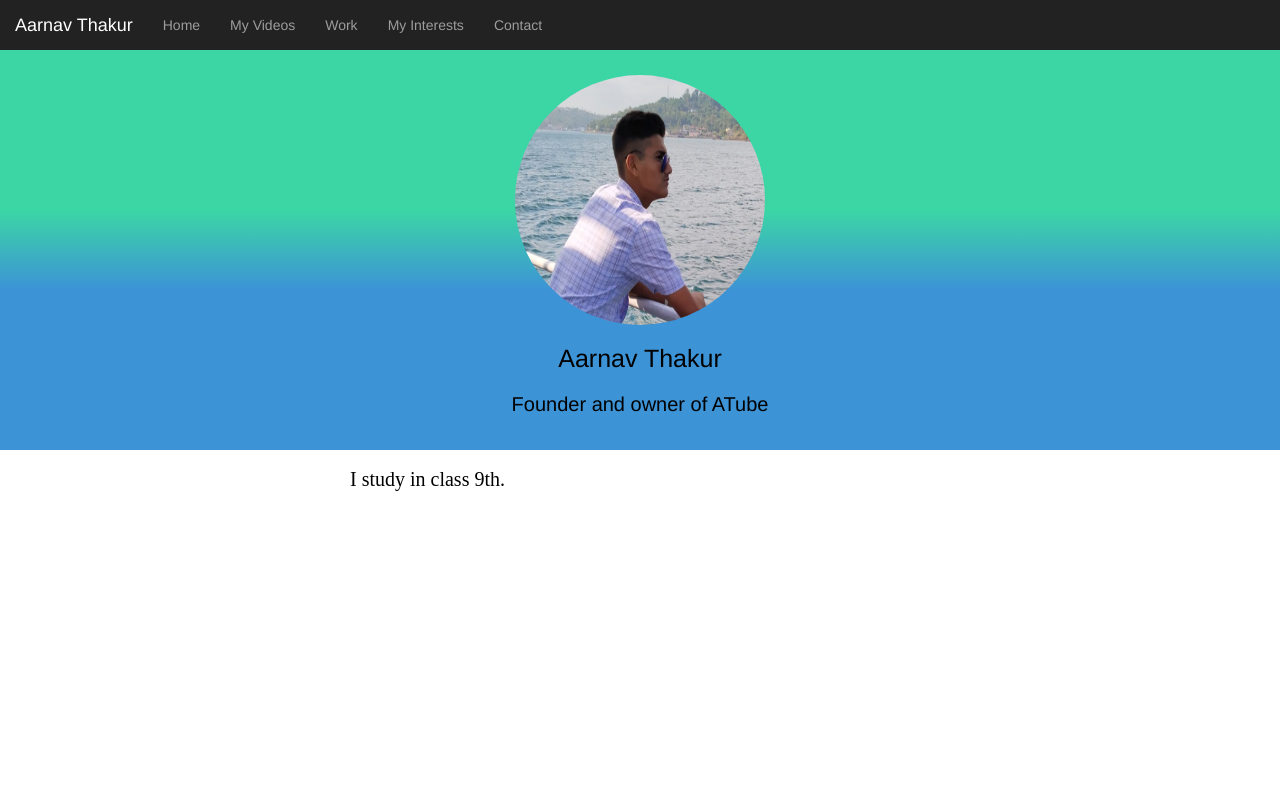
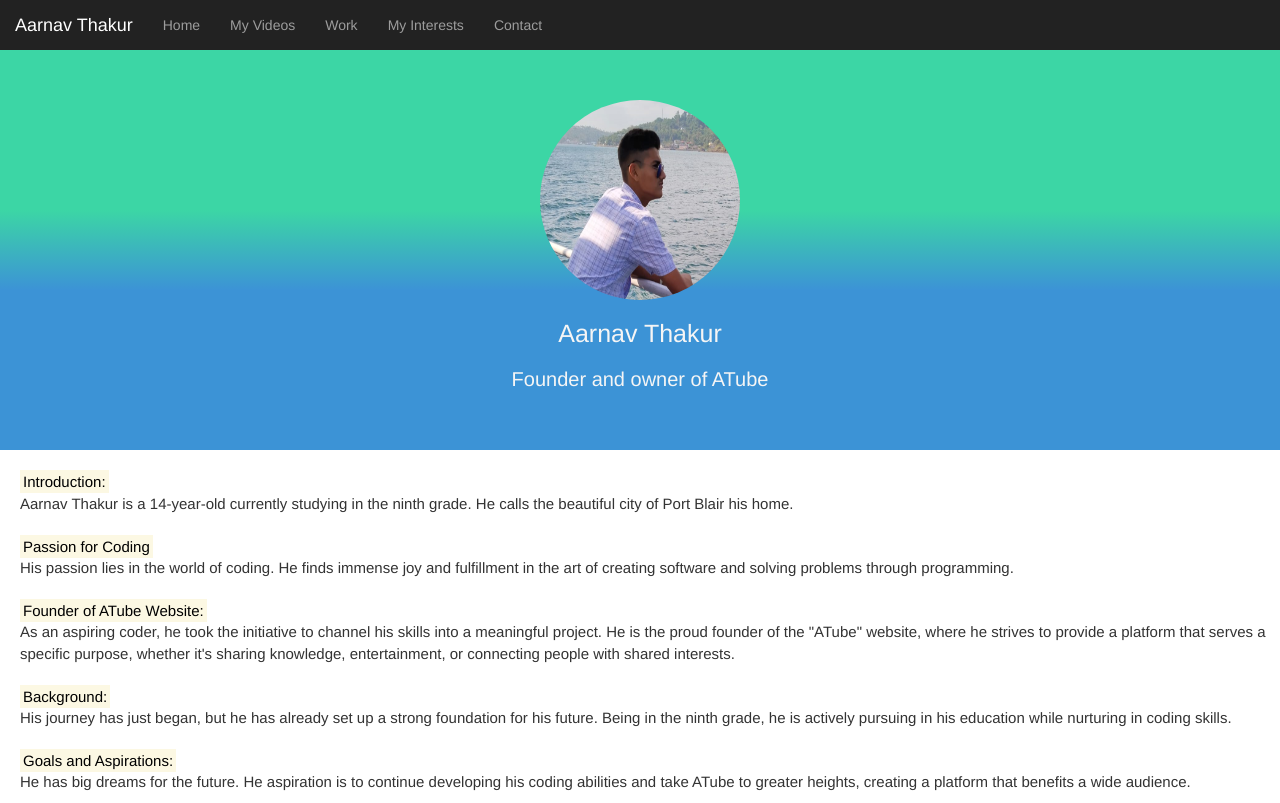
Before and after one commit to aarnav2506/My-biography, a plain HTML site: page index.html in a window 1280 px wide. Drawn offline with nearby package versions, Linux system fonts and the light colour scheme.

Commit message:
Add files via upload

```diff
--- a/index.html
+++ b/index.html
@@ -11,6 +11,7 @@
     <link rel="stylesheet" href="https://cdnjs.cloudflare.com/ajax/libs/font-awesome/4.7.0/css/font-awesome.min.css">
     <link rel="stylesheet" type="text/css" href="style.css">
 </head>
+
 <body>
     <nav class="navbar-inverse my_nav_bar">
         <div class="navbar-header">
@@ -23,7 +24,7 @@
         </div>
         <div class="collapse navbar-collapse" id="myNavbar">
             <ul class="nav navbar-nav">
-                <li><a href="#welcome">Home </a></li>
+                <li><a href="#">Home </a></li>
                 <li><a href="#videos"> My Videos</a></li>
                 <li><a href="#works"> Work </a></li>
                 <li><a href="#writing"> My Interests</a></li>
@@ -35,8 +36,9 @@
         <div class="parallax-inner">
             <img src="Screenshot%202023-09-30%20134710.png" class="profile" class="responsive">
 
-            <h1>  <span id="name"> Aarnav Thakur</span></h1>
-            <h2> Founder and  owner of ATube</h2>
+            <h1> <span id="name"> Aarnav Thakur</span></h1>
+
+            <h2> Founder and owner of ATube</h2>
 
 
         </div>
@@ -47,24 +49,37 @@
         <div class="line">
         </div>
         <p>
+            <br>
 
-       I study in class 9th.
+            <mark> Introduction:</mark>
+            <br>
+            Aarnav Thakur is a 14-year-old currently studying in the ninth grade. He calls the beautiful city of Port Blair his home.
+            <br>
+            <br>
 
+            <mark> Passion for Coding </mark>
+            <br>
+            His passion lies in the world of coding. He finds immense joy and fulfillment in the art of creating software and solving problems through programming.
+            <br>
+            <br>
+
+            <mark>Founder of ATube Website:</mark>
+            <br>
+            As an aspiring coder, he took the initiative to channel his skills into a meaningful project. He is the proud founder of the "ATube" website, where he strives to provide a platform that serves a specific purpose, whether it's sharing knowledge, entertainment, or connecting people with shared interests.
+            <br>
+            <br>
+
+            <mark> Background:</mark>
+            <br>
+            His journey has just began, but he has already set up a strong foundation for his future. Being in the ninth grade, he is actively pursuing in his education while nurturing in coding skills.
+            <br>
+            <br>
+            <mark> Goals and Aspirations:</mark>
+            <br>
+            He has big dreams for the future. He aspiration is to continue developing his coding abilities and take ATube to greater heights, creating a platform that benefits a wide audience.
 
 
         </p>
     </section>
-
-
-
-
-
-
-
-
-
-
-
-    </body>
-
+</body>
 </html>
--- a/style.css
+++ b/style.css
@@ -21,8 +21,8 @@ body {
 }
 .profile{
   border-radius: 50%;
-    height: 250px;
-    width: 250px;
+    height: 200px;
+    width: 200px;
 
 
 
@@ -30,13 +30,13 @@ body {
 h1{
   font-size: 25px;
   font-style: Serif ;
-    color:black;
+    color:whitesmoke;
 
 }
 h2{
    font-size: 20px;
 
-    color: black;
+    color: whitesmoke;
 
 }
  .my_nav_bar {
@@ -46,18 +46,8 @@ h2{
 
 }
 #bio{
-  font-family: serif;
-    color: black;
-    font-size: 25px;
-
-
-
+    text-align: left;
+    font-size: 15px;
+    padding-left: 20px
 
 }
-p{
-  text-align: left;
-    font-size: 20px;
-    padding-left: 350px;
-    padding-top: 15px;
-
-}
```
